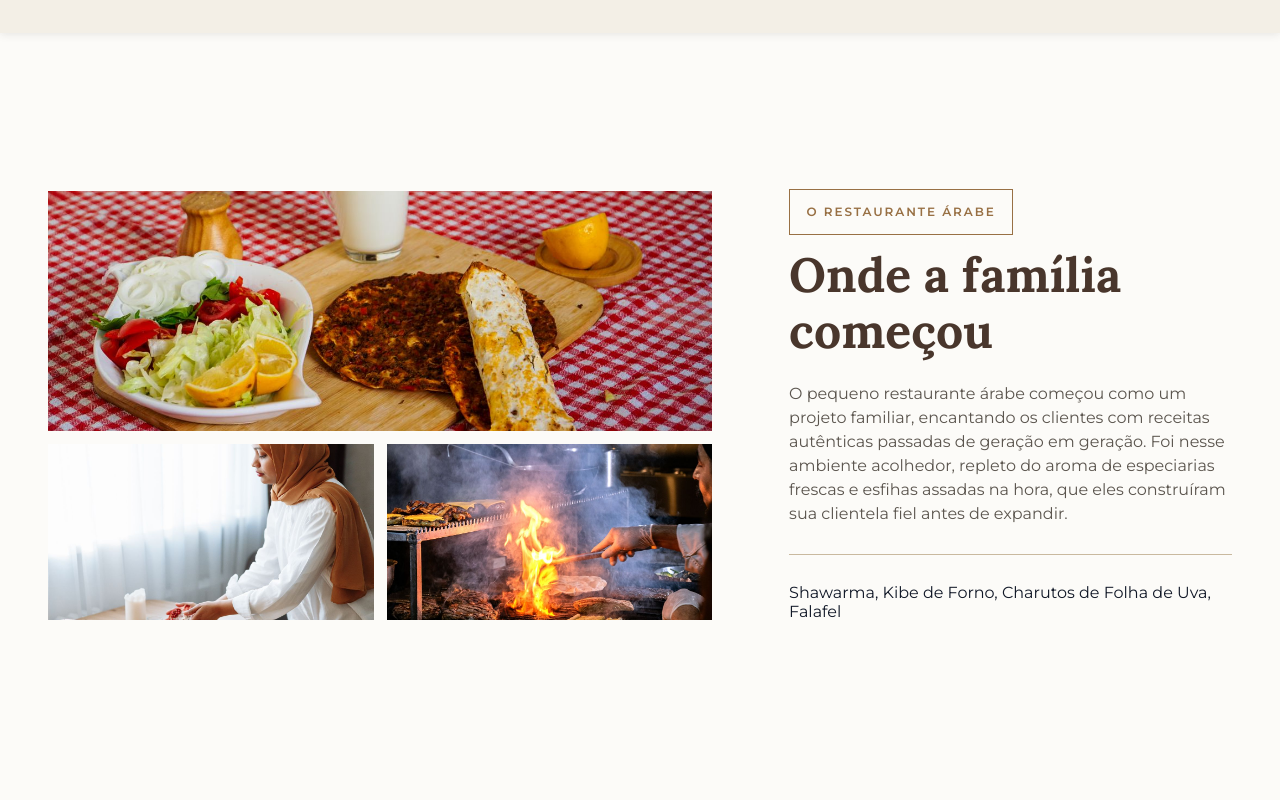
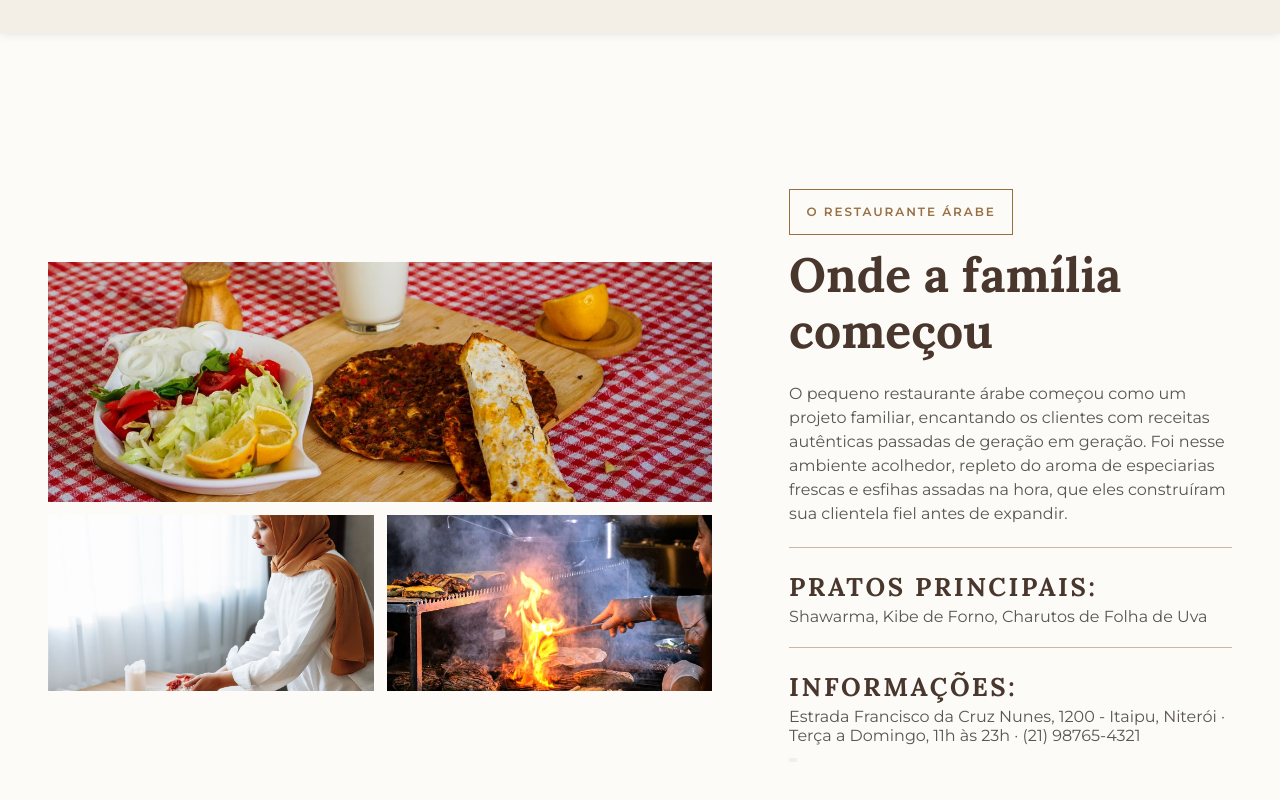
Before and after one commit to Michelcampos09/Projeto-Sadek, a React (Vite) app: page / in a window 1280 px wide. Shown: the part 2290-3090 px from the top of the page. Before the commit the page ends 2975 px from the top, so only its background shows below. Built offline with nearby package versions, Linux system fonts and the light colour scheme.

Commit message:
90%arabic section

```diff
--- a/src/components/Arabic/Arabic.jsx
+++ b/src/components/Arabic/Arabic.jsx
@@ -27,10 +27,24 @@ function Arabic() {
       </section>
       <section className="second-half">
         <span className="uptitle-arabic">{arabic.intro}</span>
-        <h1 className="title-arabic">{arabic.titulo}</h1>
-        <p className="subtitle-arabic">{arabic.subTitulo}</p>
-        <hr className="line" />
-        <span className="dishes">{arabic.menu}</span>
+        <div>
+          <h1 className="title-arabic">{arabic.titulo}</h1>
+          <p className="subtitle-arabic">{arabic.subTitulo}</p>
+        </div>
+        <hr className="line-arabic" />
+        <div>
+          <span className="dishes-title">Pratos Principais:</span>
+          <span className="dishes">{arabic.menu}</span>
+        </div>
+        <hr className="line-arabic" />
+        <div>
+          <span className="title-info">Informações:</span>
+          <span className="info">{arabic.info}</span>
+        </div>
+        <div className="buttons-arabic">
+          <button></button>
+          <button></button>
+        </div>
       </section>
     </div>
   );
--- a/src/components/Arabic/arabic.css
+++ b/src/components/Arabic/arabic.css
@@ -77,3 +77,37 @@
   font-size: 1rem;
   line-height: 1.5;
 }
+.dishes-title {
+  display: block;
+  line-height: 1.5;
+  text-transform: uppercase;
+  font-weight: bold;
+  font-size: clamp(1rem, 2vw, 2rem);
+  font-family: var(--font-titulos);
+  letter-spacing: 0.1em;
+  color: #49362c;
+}
+.dishes {
+  font-family: var(--font-textos);
+  color: #5b554e;
+}
+.line-arabic {
+  width: auto;
+  margin-block: 1.3rem;
+  border: 0;
+  border-top: 1px solid #c9b99f;
+}
+.title-info {
+  display: block;
+  line-height: 1.5;
+  text-transform: uppercase;
+  font-weight: bold;
+  font-family: var(--font-titulos);
+  font-size: clamp(1rem, 2vw, 2rem);
+  letter-spacing: 0.1em;
+  color: #49362c;
+}
+.info {
+  font-family: var(--font-textos);
+  color: #5b554e;
+}
--- a/src/data/conteudo.js
+++ b/src/data/conteudo.js
@@ -35,6 +35,7 @@ export const dadosDoSite = {
     titulo: "Onde a família começou",
     subTitulo:
       "O pequeno restaurante árabe começou como um projeto familiar, encantando os clientes com receitas autênticas passadas de geração em geração. Foi nesse ambiente acolhedor, repleto do aroma de especiarias frescas e esfihas assadas na hora, que eles construíram sua clientela fiel antes de expandir.",
-    menu: "Shawarma, Kibe de Forno, Charutos de Folha de Uva, Falafel",
+    menu: "Shawarma, Kibe de Forno, Charutos de Folha de Uva",
+    info: "Estrada Francisco da Cruz Nunes, 1200 - Itaipu, Niterói · Terça a Domingo, 11h às 23h · (21) 98765-4321",
   },
 };
```
